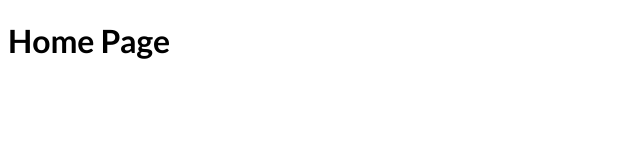
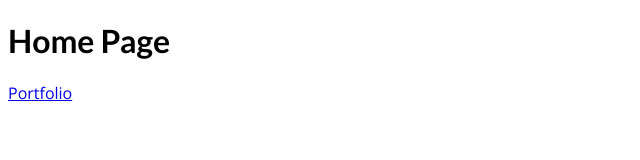
Before and after one commit to rezacr588/basic-next.js, a Next.js app: page / in a window 1280 px wide. Shown: the top 160 px of the page, without its empty margins (0-640 px from the left). Built offline with nearby package versions, Linux system fonts and the light colour scheme.

Commit message:
navigation

```diff
--- a/pages/index.js
+++ b/pages/index.js
@@ -1,8 +1,12 @@
+import Link from "next/link"
 function HomePage() {
   return (
-    <h1>
-      Home Page
-    </h1>
+    <div>
+      <h1>
+        Home Page
+      </h1>
+      <Link href="/portfolio">Portfolio</Link>
+    </div>
   )
 }
 
```
